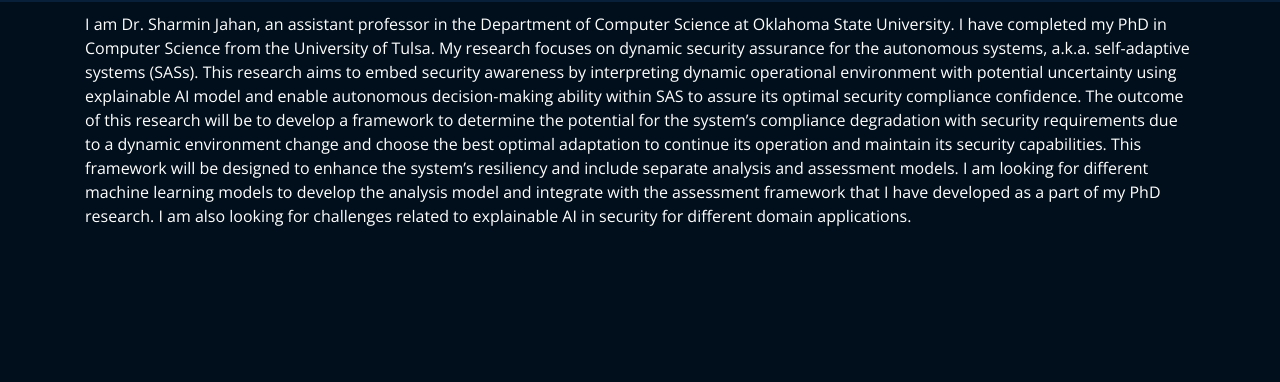
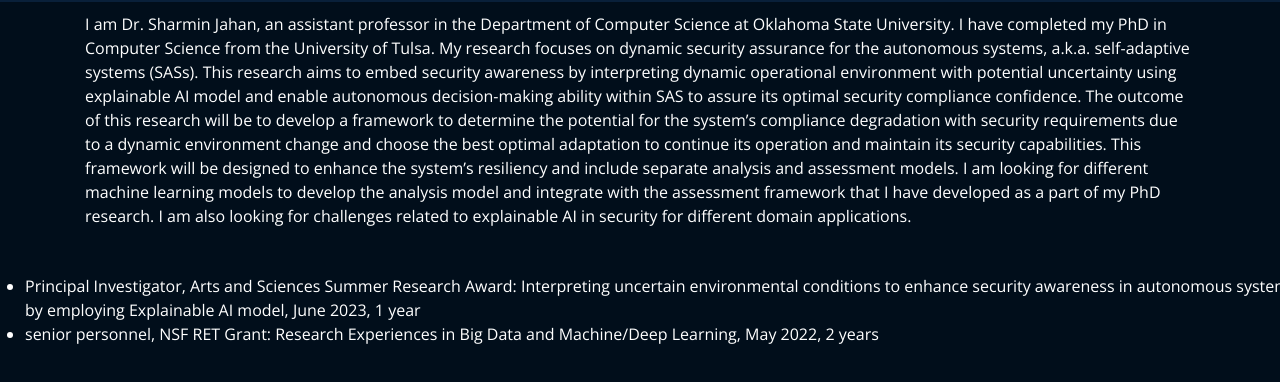
Before and after one commit to SharminJahanRumkey/SharminJahan.github.io, a plain HTML site: page index.html in a window 1280 px wide. Both pictures are taken after a click on the link "Research". Shown: the part 88-470 px from the top of the page. Drawn offline with nearby package versions, Linux system fonts and the light colour scheme.

Commit message:
Update index.html

```diff
--- a/index.html
+++ b/index.html
@@ -216,6 +216,14 @@
 
 
     </div>
+
+	<div class="row">
+	<ul>
+	   <li>Principal Investigator, Arts and Sciences Summer Research Award: Interpreting uncertain environmental conditions to enhance security awareness in autonomous system by employing Explainable AI model, June 2023, 1 year</li>
+	   <li>senior personnel, NSF RET Grant: Research Experiences in Big Data and Machine/Deep Learning, May 2022, 2 years</li>
+
+        </ul>
+      </div>
   </section>
 
   <!-- End Experience Section -->
```
